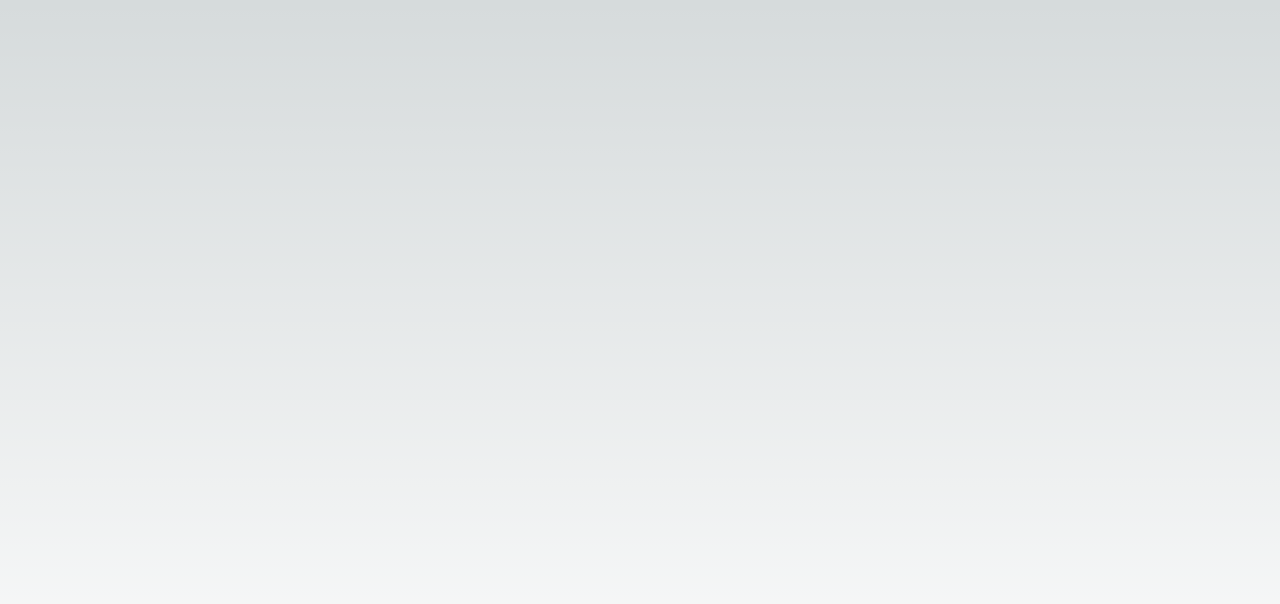
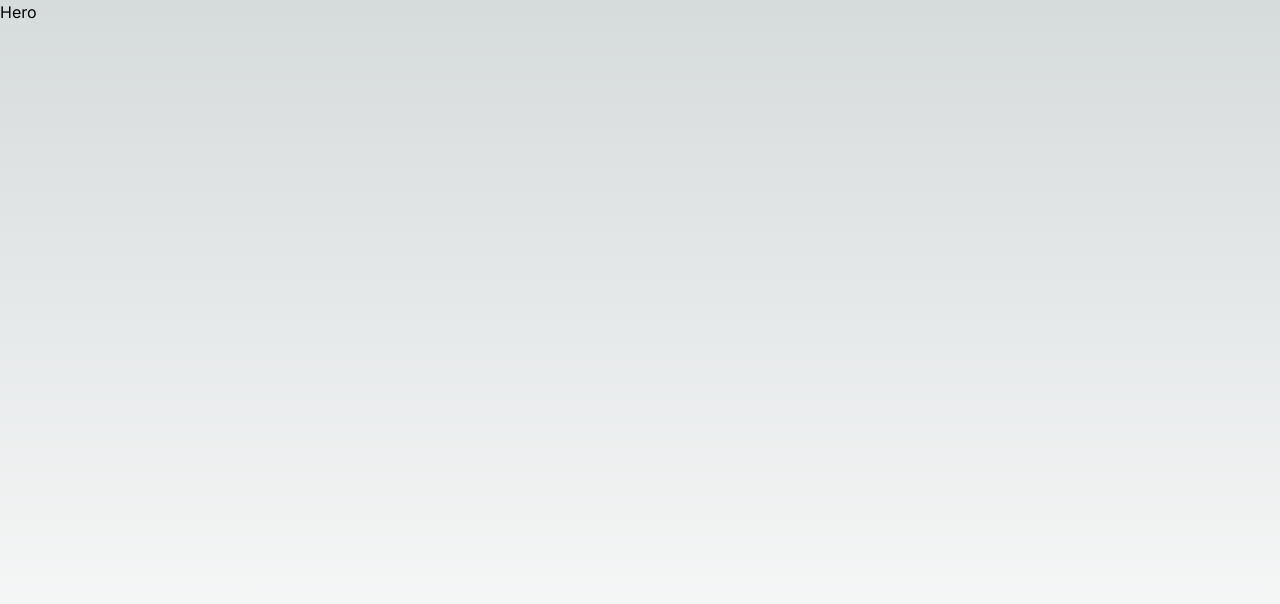
Before and after one commit to KennedyMungai/country-search, a Next.js app: page / in a window 1280 px wide. Shown: the top 604 px of the page. Built offline with nearby package versions, Linux system fonts and the light colour scheme.

Commit message:
Added the hero component to the index page of the application

```diff
--- a/src/app/page.tsx
+++ b/src/app/page.tsx
@@ -1,3 +1,9 @@
+import Hero from '@/components/hero'
+
 export default function Home() {
-	return <main></main>
+	return (
+		<main className='h-full'>
+			<Hero />
+		</main>
+	)
 }
```
